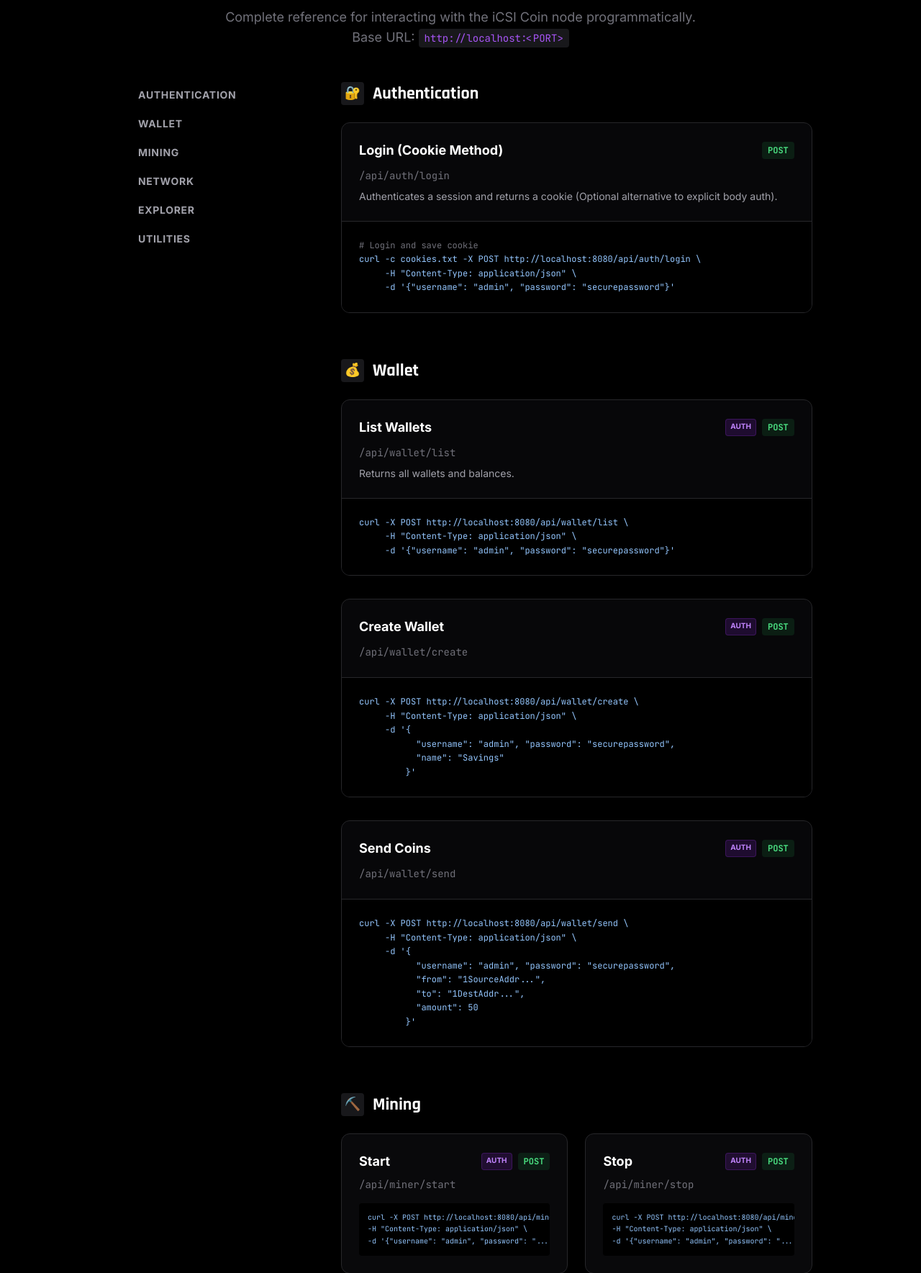
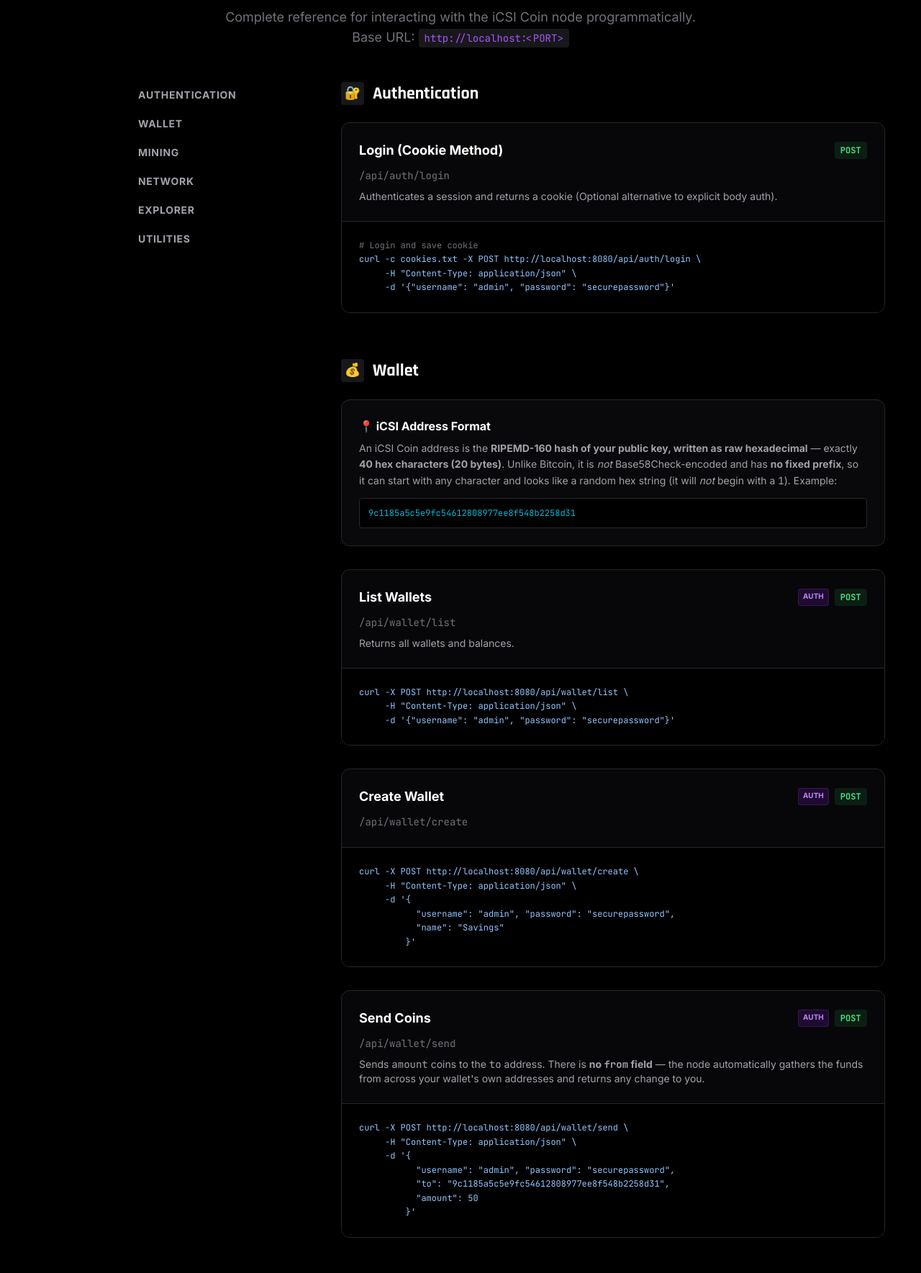
Before and after one commit to androidteacher/iCSI_Coin_2026, a Flask app: template iCSI_COIN_PYTHON_PORT/end_user_node/templates/api_docs.html in a window 1280 px wide. Shown: the part 317-2086 px from the top of the page at 72% size. Run offline with Flask 3, Linux system fonts and the light colour scheme; the template is opened without the code that fills it, so the values that code supplies are empty; some libraries are stand-ins or nearby versions.

Commit message:
docs edited

```diff
--- a/iCSI_COIN_PYTHON_PORT/end_user_node/templates/api_docs.html
+++ b/iCSI_COIN_PYTHON_PORT/end_user_node/templates/api_docs.html
@@ -187,6 +187,21 @@ curl -c cookies.txt -X POST http://localhost:8080/api/auth/login \
                         <span class="w-8 h-8 rounded bg-zinc-900 flex items-center justify-center text-lg">💰</span>
                         Wallet
                     </h2>
+
+                    <!-- Address format note -->
+                    <div class="bg-surface border border-border rounded-xl p-6 mb-8">
+                        <h3 class="font-bold text-white mb-2 flex items-center gap-2">📍 iCSI Address Format</h3>
+                        <p class="text-sm text-zinc-400 leading-relaxed">
+                            An iCSI Coin address is the <strong>RIPEMD-160 hash of your public key, written as raw
+                                hexadecimal</strong> — exactly <strong>40 hex characters (20 bytes)</strong>. Unlike
+                            Bitcoin, it is <em>not</em> Base58Check-encoded and has <strong>no fixed prefix</strong>, so
+                            it can start with any character and looks like a random hex string (it will <em>not</em>
+                            begin with a <code>1</code>). Example:
+                        </p>
+                        <code
+                            class="block mt-3 bg-black border border-zinc-800 rounded p-3 font-mono text-xs text-secondary break-all">9c1185a5c5e9fc54612808977ee8f548b2258d31</code>
+                    </div>
+
                     <div class="space-y-8">
                         <!-- List -->
                         <div class="bg-surface border border-border rounded-xl overflow-hidden">
@@ -251,6 +266,10 @@ curl -X POST http://localhost:8080/api/wallet/create \
                                     </div>
                                 </div>
                                 <code class="text-sm font-mono text-muted">/api/wallet/send</code>
+                                <p class="mt-2 text-sm text-zinc-400">Sends <code>amount</code> coins to the
+                                    <code>to</code> address. There is <strong>no <code>from</code> field</strong> — the
+                                    node automatically gathers the funds from across your wallet's own addresses and
+                                    returns any change to you.</p>
                             </div>
                             <div class="p-0 bg-black">
                                 <pre class="p-6 overflow-x-auto text-xs font-mono text-blue-300 leading-relaxed">
@@ -258,8 +277,7 @@ curl -X POST http://localhost:8080/api/wallet/send \
      -H "Content-Type: application/json" \
      -d '{
            "username": "admin", "password": "securepassword",
-           "from": "1SourceAddr...",
-           "to": "1DestAddr...",
+           "to": "9c1185a5c5e9fc54612808977ee8f548b2258d31",
            "amount": 50
          }'
 </pre>
@@ -350,7 +368,10 @@ curl -X POST http://localhost:8080/api/peers \
                                         class="px-2 py-1 bg-green-900/30 text-green-400 text-xs font-mono font-bold rounded">POST</span>
                                 </div>
                             </div>
-                            <code class="text-sm font-mono text-muted block mb-4">/api/stats</code>
+                            <code class="text-sm font-mono text-muted block mb-2">/api/stats</code>
+                            <p class="text-sm text-zinc-400 mb-4">Returns current block height, difficulty, and mining
+                                info — including the estimated <strong>network hashrate</strong> (based on the last 10
+                                blocks).</p>
                             <pre
                                 class="p-3 bg-black rounded text-[10px] font-mono text-blue-300 leading-relaxed overflow-x-auto">
 curl -X POST http://localhost:8080/api/stats \
@@ -382,14 +403,12 @@ curl -X POST http://localhost:8080/api/stats \
                         </div>
                         <div class="p-0 bg-black">
                             <pre class="p-6 overflow-x-auto text-xs font-mono text-blue-300 leading-relaxed">
-curl -X POST http://localhost:8080/api/explorer/balance/1CheckingBalanceAddress... \
+curl -X POST http://localhost:8080/api/explorer/balance/9c1185a5c5e9fc54612808977ee8f548b2258d31 \
      -H "Content-Type: application/json" \
      -d '{"username": "admin", "password": "..."}'
 </pre>
                         </div>
                     </div>
-                </section>
-
                 </section>
 
                 <!-- Utilities -->
@@ -399,23 +418,6 @@ curl -X POST http://localhost:8080/api/explorer/balance/1CheckingBalanceAddress.
                         Utilities & Extras
                     </h2>
                     <div class="grid grid-cols-1 md:grid-cols-2 gap-4">
-                        <!-- Hashrate -->
-                        <div
-                            class="bg-surface border border-border hover:border-primary/50 group rounded-xl p-6 transition-all">
-                            <div class="flex justify-between items-start mb-1">
-                                <h3 class="font-bold text-white group-hover:text-primary mb-1">Network Hashrate</h3>
-                                <div class="flex gap-2">
-                                    <span
-                                        class="px-1.5 py-0.5 rounded text-[10px] font-bold bg-purple-900/30 text-purple-400 border border-purple-900/50">AUTH</span>
-                                    <span
-                                        class="px-2 py-1 bg-green-900/30 text-green-400 text-xs font-mono font-bold rounded">GET</span>
-                                </div>
-                            </div>
-                            <code class="text-xs font-mono text-muted">/api/stats/hashrate</code>
-                            <p class="text-xs text-muted mt-2">Returns checking estimated network hashrate based on last
-                                10 blocks.</p>
-                        </div>
-
                         <!-- Miner Status -->
                         <div
                             class="bg-surface border border-border hover:border-primary/50 group rounded-xl p-6 transition-all">
```
Also changed, not shown: iCSI_COIN_PYTHON_PORT/Concept_Docs/AA_What_is_an_iCSI_Coin_Node.md (+1 -1 lines), iCSI_COIN_PYTHON_PORT/Concept_Docs/API_ACCESS.md (+21 -15 lines), iCSI_COIN_PYTHON_PORT/Concept_Docs/BLOCK_HASH.md (+5 -2 lines), iCSI_COIN_PYTHON_PORT/Concept_Docs/Chain_Merging.md (+6 -0 lines), iCSI_COIN_PYTHON_PORT/Concept_Docs/Fork_Fork_Fork.md (+12 -1 lines), iCSI_COIN_PYTHON_PORT/Concept_Docs/Genesis_Block.md (+3 -1 lines), iCSI_COIN_PYTHON_PORT/Concept_Docs/Modify_Blockchain_Difficulty.md (+1 -1 lines), iCSI_COIN_PYTHON_PORT/Concept_Docs/SQLite_Blockchain_Queries.md (+3 -3 lines), iCSI_COIN_PYTHON_PORT/Concept_Docs/Wallet_Address_Format.md (+1 -1 lines), iCSI_COIN_PYTHON_PORT/Concept_Docs/chainstate.sqlite.md (+3 -1 lines), iCSI_COIN_PYTHON_PORT/end_user_node/templates/secret_message.html (+20 -7 lines), CREATE_YOUR_OWN_COIN_DIRECTIONS/Readme.md, iCSI_COIN_PYTHON_PORT/UPDATE_AND_RESTART_NODE/README.md, 5 other files.
